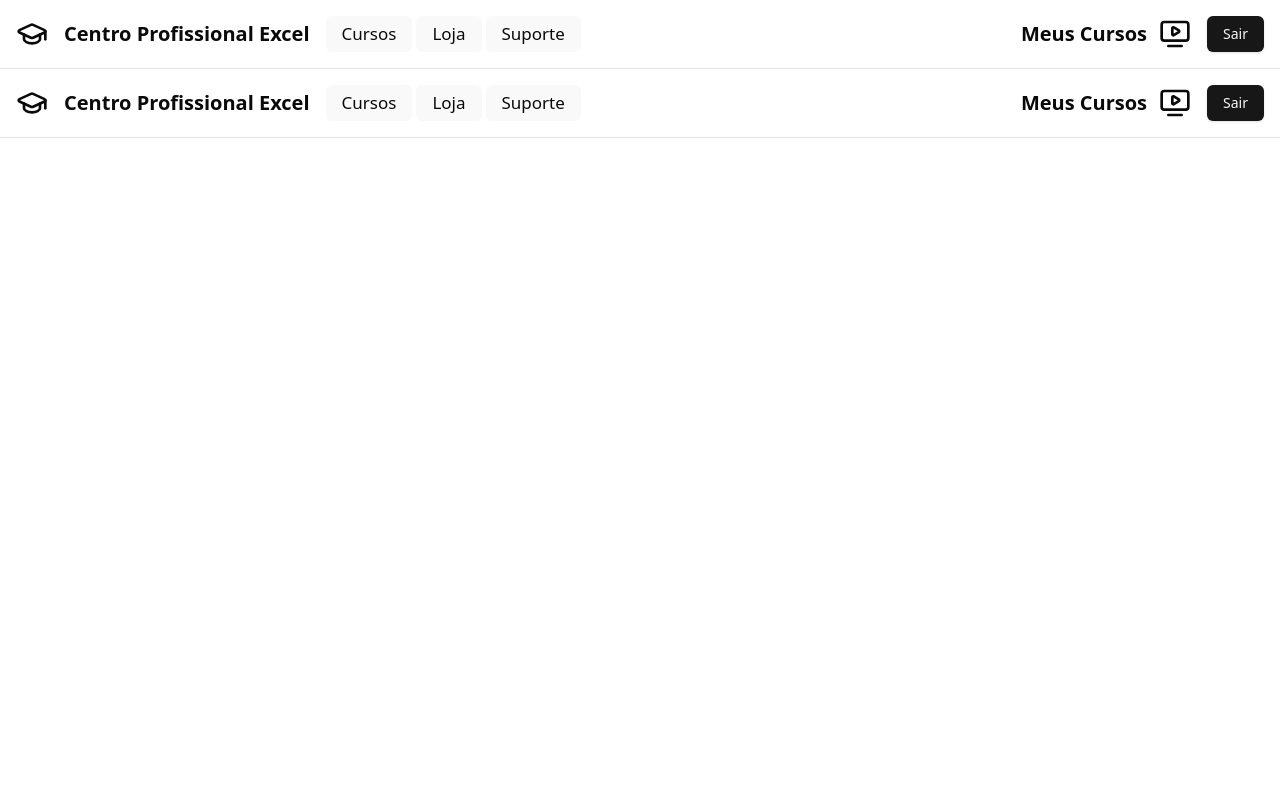
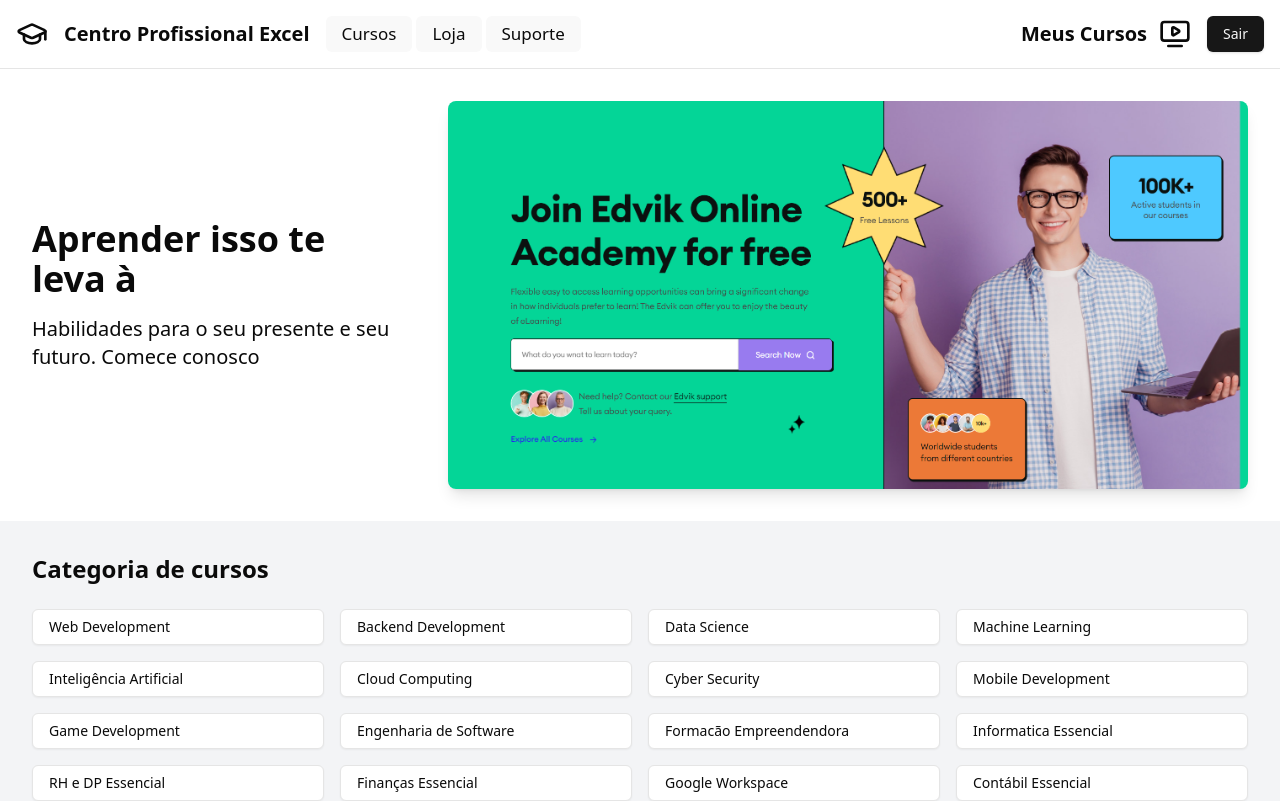
Before and after one commit to GeorgeLucasOG/cursos, a React (Vite) app in the folder client/: page / in a window 1280 px wide. Shown: the top 801 px of the page. Built offline with nearby package versions, Linux system fonts and the light colour scheme; no server answers.

Commit message:
feat: fix de rota da homepage

```diff
--- a/client/src/App.jsx
+++ b/client/src/App.jsx
@@ -64,8 +64,8 @@
         element={<StudentViewCommonLayout />
         }
       >
-        <Route path="" element={<StudentViewCommonLayout />} />
-        <Route path="home" element={<StudentViewCommonLayout />} />
+        <Route path="" element={<StudentHomePage />} />
+        <Route path="home" element={<StudentHomePage />} />
         <Route path="courses" element={<StudentViewCoursesPage />} />
         <Route
           path="course/details/:id"
```
